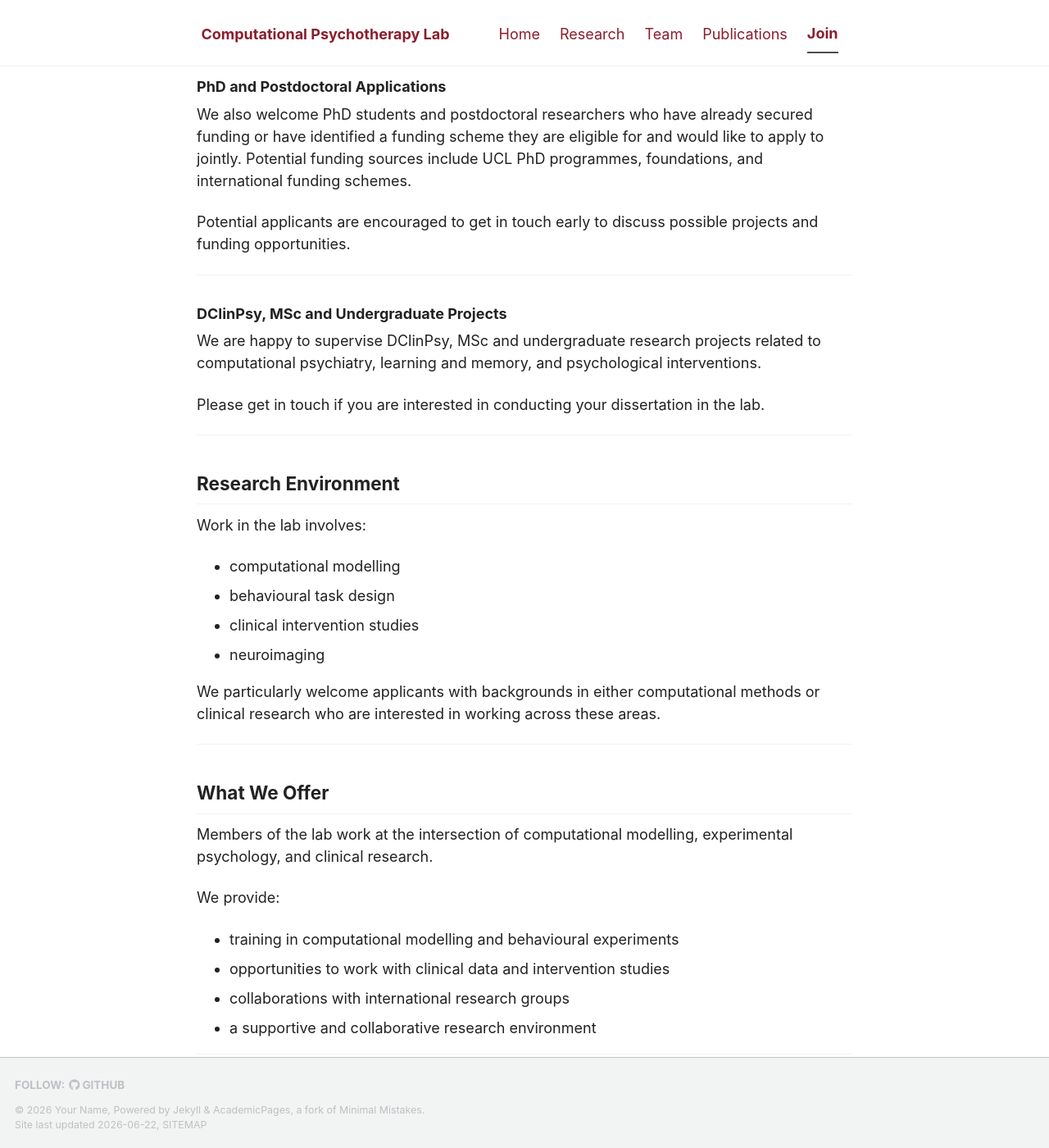
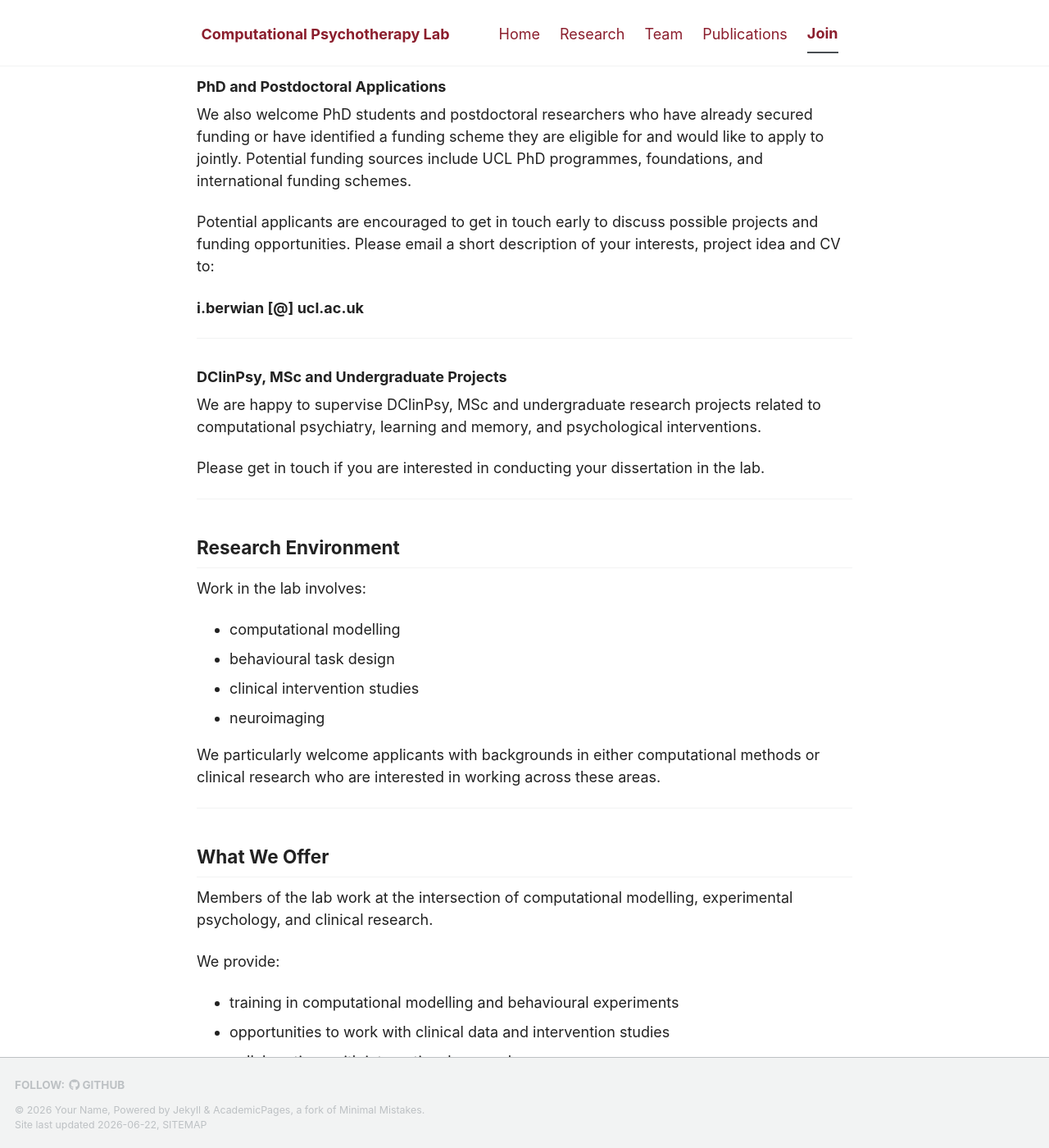
Before and after one commit to IsabelBerwian/CPT-lab, a Jekyll site: the page built from _pages/join.md, in a window 1280 px wide and 1400 px high, scrolled down 467 px. Shown: the whole window at 82% size. Built offline with Jekyll 4.4.1, drawn with Linux system fonts in a browser that asks for light colours; a script bundle is joined from its source files by our own code; library files that are not in the unit come from our copies; some of the changed text lies outside the part shown.

Commit message:
Revise PhD and Postdoctoral application details
Updated application instructions and contact information.

```diff
--- a/_pages/join.md
+++ b/_pages/join.md
@@ -23,7 +23,9 @@ We are currently recruiting:
 
 We also welcome PhD students and postdoctoral researchers who have already secured funding or have identified a funding scheme they are eligible for and would like to apply to jointly. Potential funding sources include UCL PhD programmes, foundations, and international funding schemes.
 
-Potential applicants are encouraged to get in touch early to discuss possible projects and funding opportunities.
+Potential applicants are encouraged to get in touch early to discuss possible projects and funding opportunities. Please email a short description of your interests, project idea and CV to:
+
+**i.berwian [@] ucl.ac.uk**
 
 ---
 
@@ -57,11 +59,3 @@ We provide:
 - opportunities to work with clinical data and intervention studies
 - collaborations with international research groups
 - a supportive and collaborative research environment
-
----
-
-## How to Apply
-
-Please email a short description of your interests, CV, and (if applicable) transcripts to:
-
-**i.berwian [@] ucl.ac.uk**
```
